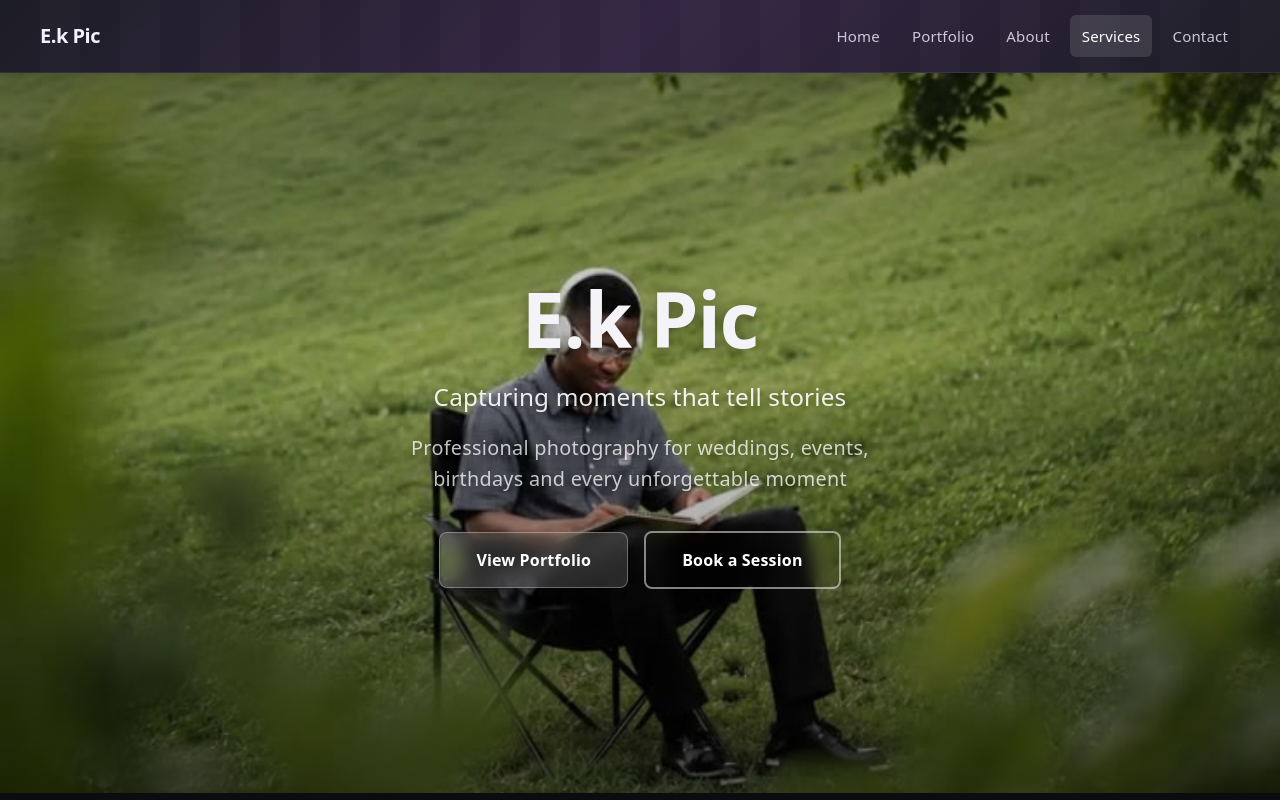
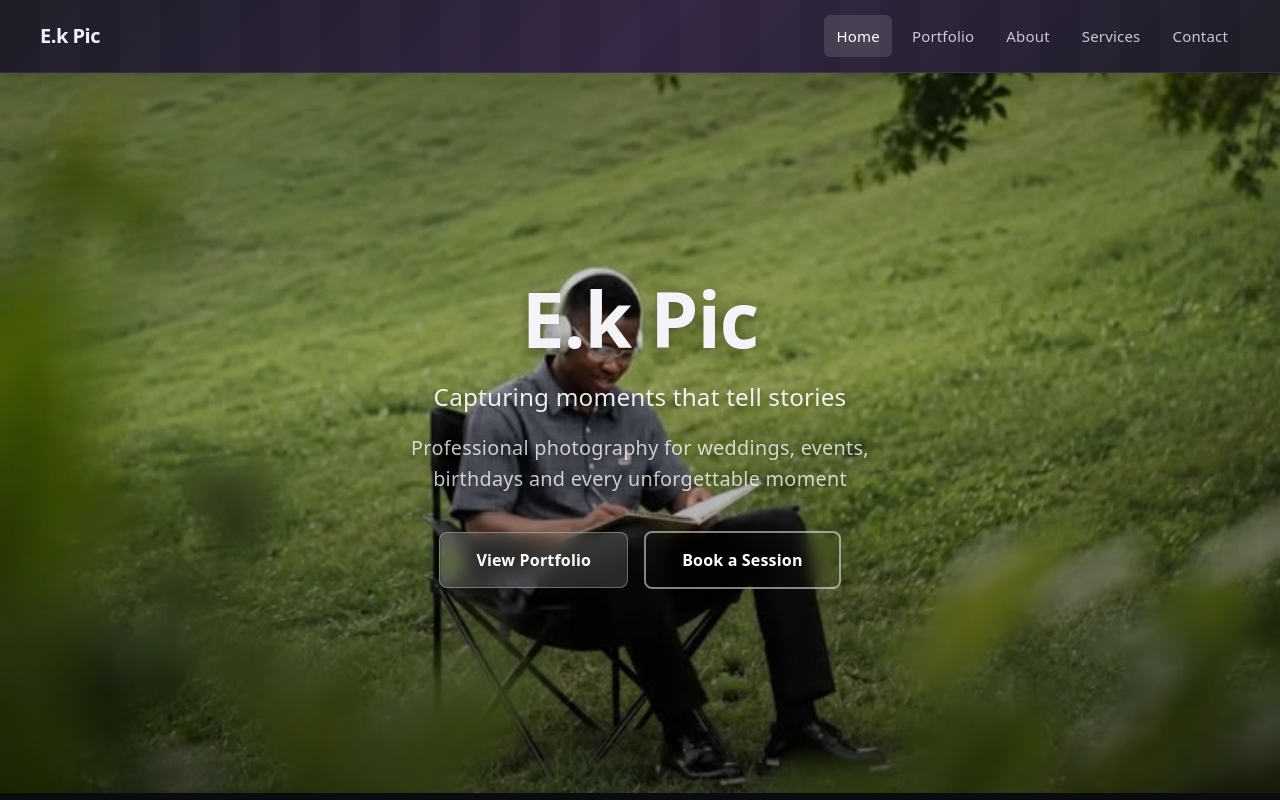
Before and after one commit to Ekemzzz/Photo-website, a React (Vite) app: page /services in a window 1280 px wide. Shown: the top 800 px of the page. Built offline with nearby package versions, Linux system fonts and the light colour scheme.

Commit message:
refactor Navbar and Footer components for smooth scrolling and updated links; enhance ServiceCard for conditional link rendering

```diff
--- a/src/components/Footer.jsx
+++ b/src/components/Footer.jsx
@@ -33,10 +33,11 @@ const SOCIAL_LINKS = [
 ]
 
 const QUICK_LINKS = [
-  { name: 'Home', to: '/' },
-  { name: 'About', to: '/about' },
-  { name: 'Services', to: '/services' },
-  { name: 'Contact', to: '/contact' },
+  { name: 'Home', href: '#home' },
+  { name: 'Portfolio', href: '#portfolio' },
+  { name: 'About', href: '#about' },
+  { name: 'Services', href: '#services' },
+  { name: 'Contact', href: '#contact' },
 ]
 
 function Footer() {
@@ -48,9 +49,9 @@ function Footer() {
         <div className="site-footer__grid">
           {/* Brand Column */}
           <div className="site-footer__brand-col">
-            <Link to="/" className="site-footer__brand">
+            <a href="#home" className="site-footer__brand">
               E.k Pic
-            </Link>
+            </a>
             <p className="site-footer__tagline">
               Capturing moments that tell stories. Professional photography for
               weddings, events, birthdays, and every unforgettable moment.
@@ -77,9 +78,9 @@ function Footer() {
             <ul className="site-footer__nav">
               {QUICK_LINKS.map((link) => (
                 <li key={link.name}>
-                  <Link to={link.to} className="site-footer__nav-link">
+                  <a href={link.href} className="site-footer__nav-link">
                     {link.name}
-                  </Link>
+                  </a>
                 </li>
               ))}
             </ul>
@@ -89,10 +90,10 @@ function Footer() {
           <div className="site-footer__services-col">
             <h4 className="site-footer__heading">Services</h4>
             <ul className="site-footer__nav">
-              <li><Link to="/services" className="site-footer__nav-link">Wedding Photography</Link></li>
-              <li><Link to="/services" className="site-footer__nav-link">Birthday Sessions</Link></li>
-              <li><Link to="/services" className="site-footer__nav-link">Event Coverage</Link></li>
-              <li><Link to="/services" className="site-footer__nav-link">Others</Link></li>
+              <li><a href="#services" className="site-footer__nav-link">Wedding Photography</a></li>
+              <li><a href="#services" className="site-footer__nav-link">Birthday Sessions</a></li>
+              <li><a href="#services" className="site-footer__nav-link">Event Coverage</a></li>
+              <li><a href="#services" className="site-footer__nav-link">Others</a></li>
             </ul>
           </div>
 
@@ -113,7 +114,7 @@ function Footer() {
                 <svg className="site-footer__contact-icon" viewBox="0 0 24 24" fill="none" stroke="currentColor" strokeWidth="2" strokeLinecap="round" strokeLinejoin="round">
                   <path d="M22 16.92v3a2 2 0 0 1-2.18 2 19.79 19.79 0 0 1-8.63-3.07 19.5 19.5 0 0 1-6-6 19.79 19.79 0 0 1-3.07-8.67A2 2 0 0 1 4.11 2h3a2 2 0 0 1 2 1.72 12.84 12.84 0 0 0 .7 2.81 2 2 0 0 1-.45 2.11L8.09 9.91a16 16 0 0 0 6 6l1.27-1.27a2 2 0 0 1 2.11-.45 12.84 12.84 0 0 0 2.81.7A2 2 0 0 1 22 16.92z" />
                 </svg>
-                <a href="tel:+919876543210" className="site-footer__contact-link">
+                <a href="tel:+2349066287219" className="site-footer__contact-link">
                   +234 906 628 7219
                 </a>
               </li>
--- a/src/components/Navbar.jsx
+++ b/src/components/Navbar.jsx
@@ -1,19 +1,65 @@
-import { useState } from 'react'
-import { Link, NavLink, useLocation } from 'react-router-dom'
+import { useState, useEffect } from 'react'
+import { useLocation } from 'react-router-dom'
+
+const NAV_ITEMS = [
+  { id: 'home', label: 'Home', href: '#home' },
+  { id: 'portfolio', label: 'Portfolio', href: '#portfolio' },
+  { id: 'about', label: 'About', href: '#about' },
+  { id: 'services', label: 'Services', href: '#services' },
+  { id: 'contact', label: 'Contact', href: '#contact' },
+]
 
 function Navbar() {
   const location = useLocation()
   const [menuOpen, setMenuOpen] = useState(false)
-
-  const isHomeActive = location.pathname === '/' && !location.hash
-  const isPortfolioActive = location.pathname === '/' && location.hash === '#portfolio'
+  const [activeSection, setActiveSection] = useState('home')
 
   const closeMenu = () => setMenuOpen(false)
+
+  // Track scroll position to dynamically highlight current section in navbar
+  useEffect(() => {
+    const handleScroll = () => {
+      const sectionIds = ['home', 'portfolio', 'about', 'services', 'contact']
+      const scrollPosition = window.scrollY + 140
+
+      for (let i = sectionIds.length - 1; i >= 0; i--) {
+        const el = document.getElementById(sectionIds[i])
+        if (el && el.offsetTop <= scrollPosition) {
+          setActiveSection(sectionIds[i])
+          break
+        }
+      }
+    }
+
+    window.addEventListener('scroll', handleScroll, { passive: true })
+    handleScroll()
+
+    return () => window.removeEventListener('scroll', handleScroll)
+  }, [])
+
+  // Update active section if URL hash changes
+  useEffect(() => {
+    const hash = location.hash.replace('#', '')
+    if (hash && ['home', 'portfolio', 'about', 'services', 'contact'].includes(hash)) {
+      setActiveSection(hash)
+    }
+  }, [location.hash])
+
+  const handleNavClick = (id) => {
+    closeMenu()
+    setActiveSection(id)
+    const el = document.getElementById(id)
+    if (el) {
+      el.scrollIntoView({ behavior: 'smooth' })
+    }
+  }
 
   return (
     <nav className="navbar" aria-label="Main navigation">
       <div className="navbar__inner">
-        <Link className="navbar__brand" to="/" onClick={closeMenu}>E.k Pic</Link>
+        <a className="navbar__brand" href="#home" onClick={() => handleNavClick('home')}>
+          E.k Pic
+        </a>
 
         {/* Hamburger button — mobile only */}
         <button
@@ -28,52 +74,21 @@ function Navbar() {
         </button>
 
         <ul className={`navbar__links ${menuOpen ? 'is-open' : ''}`}>
-          <li>
-            <NavLink
-              className={() => isHomeActive ? 'is-active' : ''}
-              to="/"
-              end
-              onClick={closeMenu}
-            >
-              Home
-            </NavLink>
-          </li>
-          <li>
-            <NavLink
-              className={() => isPortfolioActive ? 'is-active' : ''}
-              to="/#portfolio"
-              onClick={closeMenu}
-            >
-              Portfolio
-            </NavLink>
-          </li>
-          <li>
-            <NavLink
-              className={({ isActive }) => (isActive && !location.hash) ? 'is-active' : ''}
-              to="/about"
-              onClick={closeMenu}
-            >
-              About
-            </NavLink>
-          </li>
-          <li>
-            <NavLink
-              className={({ isActive }) => (isActive && !location.hash) ? 'is-active' : ''}
-              to="/services"
-              onClick={closeMenu}
-            >
-              Services
-            </NavLink>
-          </li>
-          <li>
-            <NavLink
-              className={({ isActive }) => (isActive && !location.hash) ? 'is-active' : ''}
-              to="/contact"
-              onClick={closeMenu}
-            >
-              Contact
-            </NavLink>
-          </li>
+          {NAV_ITEMS.map((item) => (
+            <li key={item.id}>
+              <a
+                className={activeSection === item.id ? 'is-active' : ''}
+                href={item.href}
+                onClick={(e) => {
+                  e.preventDefault()
+                  window.history.pushState(null, '', item.href)
+                  handleNavClick(item.id)
+                }}
+              >
+                {item.label}
+              </a>
+            </li>
+          ))}
         </ul>
       </div>
     </nav>
```
Also changed, not shown: src/components/ServiceCard.jsx (+9 -3 lines).
